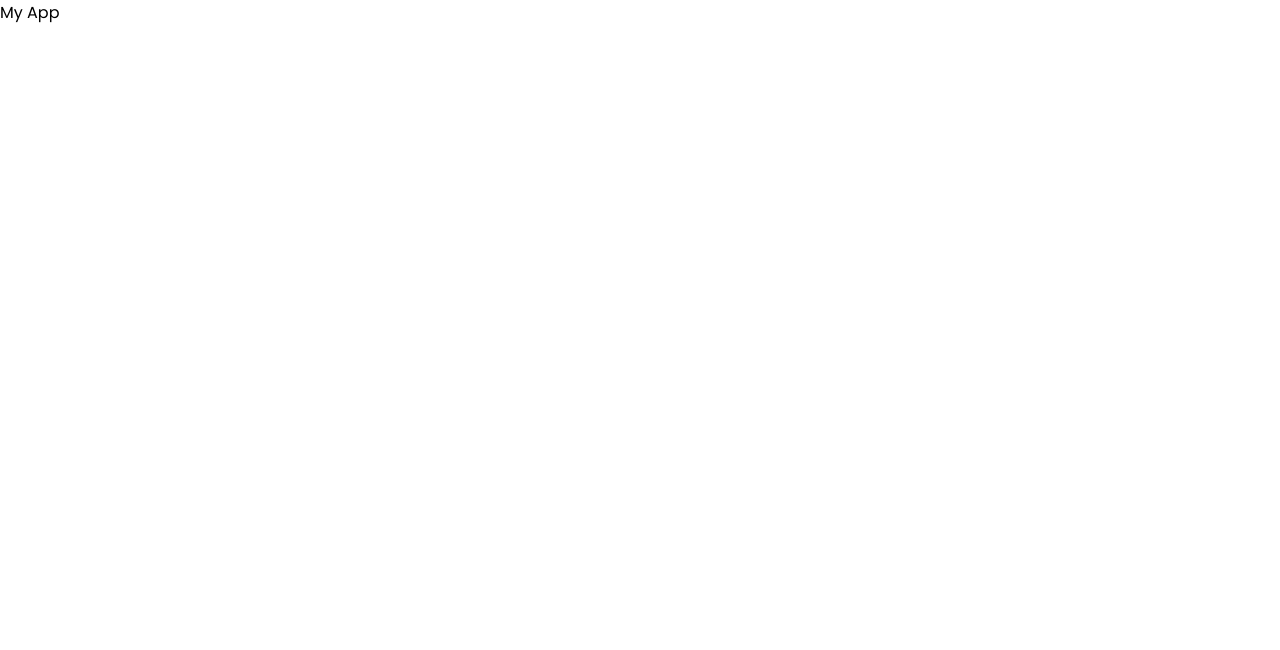
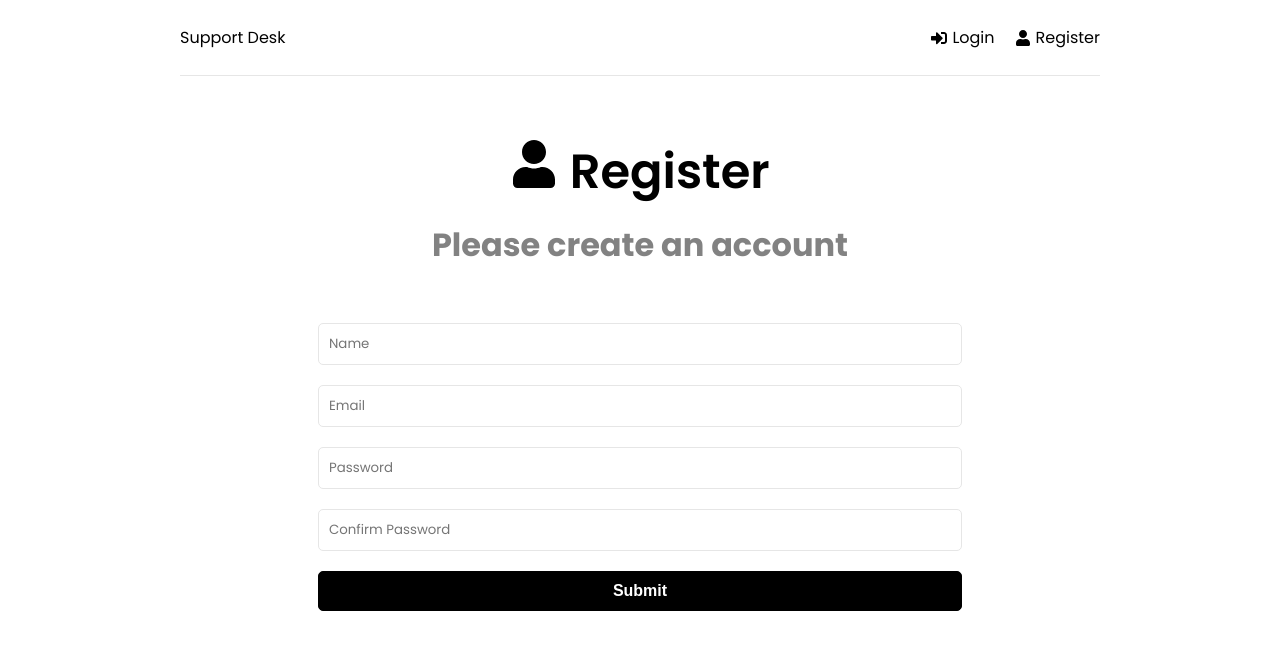
Before and after one commit to MattRuetz/TicketDesk, a React (Create React App) app in the folder frontend/: page /register in a window 1280 px wide. Shown: the top 650 px of the page. Built offline with nearby package versions, Linux system fonts and the light colour scheme.

Commit message:
header. login,register,home routes and pages created with frontent form validation for register.

```diff
--- a/frontend/src/App.js
+++ b/frontend/src/App.js
@@ -1,7 +1,28 @@
 import React from 'react';
+import { BrowserRouter as Router, Routes, Route } from 'react-router-dom';
+import { ToastContainer } from 'react-toastify';
+import 'react-toastify/dist/ReactToastify.css';
+import Header from './components/Header';
+import Login from './pages/Login';
+import Register from './pages/Register';
+import Home from './pages/Home';
 
 function App() {
-    return <div className="App">My App</div>;
+    return (
+        <>
+            <Router>
+                <div className="container">
+                    <Header />
+                    <Routes>
+                        <Route path="/" element={<Home />} />
+                        <Route path="/login" element={<Login />} />
+                        <Route path="/register" element={<Register />} />
+                    </Routes>
+                </div>
+            </Router>
+            <ToastContainer />
+        </>
+    );
 }
 
 export default App;
--- /dev/null
+++ b/frontend/src/components/Header.jsx
@@ -0,0 +1,26 @@
+import { FaSignInAlt, FaSignOutAlt, FaUser } from 'react-icons/fa';
+import { Link } from 'react-router-dom';
+
+function Header() {
+    return (
+        <header className="header">
+            <div className="logo">
+                <Link to="/">Support Desk</Link>
+            </div>
+            <ul>
+                <li>
+                    <Link to="/login">
+                        <FaSignInAlt /> Login
+                    </Link>
+                </li>
+                <li>
+                    <Link to="/register">
+                        <FaUser /> Register
+                    </Link>
+                </li>
+            </ul>
+        </header>
+    );
+}
+
+export default Header;
--- /dev/null
+++ b/frontend/src/pages/Home.jsx
@@ -0,0 +1,22 @@
+import { Link } from 'react-router-dom';
+import { FaQuestionCircle, FaTicketAlt } from 'react-icons/fa';
+
+function Home() {
+    return (
+        <>
+            <section className="heading">
+                <h1>How can we help?</h1>
+                <p>Please choose an option from the list:</p>
+            </section>
+
+            <Link to="/new-ticket" className="btn btn-reverse btn-block">
+                <FaQuestionCircle /> Create New Ticket
+            </Link>
+            <Link to="/tickets" className="btn btn-block">
+                <FaTicketAlt /> View My Tickets
+            </Link>
+        </>
+    );
+}
+
+export default Home;
--- /dev/null
+++ b/frontend/src/pages/Login.jsx
@@ -0,0 +1,69 @@
+import { useState } from 'react';
+import { FaSignInAlt } from 'react-icons/fa';
+import { toast } from 'react-toastify';
+
+function Login() {
+    const [formData, setFormData] = useState({
+        name: '',
+        email: '',
+        password: '',
+        password2: '',
+    });
+
+    const { email, password } = formData;
+
+    const onChange = (e) => {
+        setFormData((prevState) => ({
+            ...prevState,
+            [e.target.name]: e.target.value,
+        }));
+    };
+
+    const onSubmit = (e) => {
+        console.log(e.target.value);
+    };
+
+    return (
+        <div>
+            <section className="heading">
+                <h1>
+                    <FaSignInAlt /> Login
+                </h1>
+                <p>Pleae login to get support</p>
+            </section>
+
+            <section className="form">
+                <form onSubmit={onSubmit}>
+                    <div className="form-group">
+                        <input
+                            type="email"
+                            className="form-control"
+                            id="email"
+                            value={email}
+                            name="email"
+                            onChange={onChange}
+                            placeholder="Email"
+                        />
+                    </div>
+                    <div className="form-group">
+                        <input
+                            type="password"
+                            className="form-control"
+                            id="password"
+                            value={password}
+                            name="password"
+                            onChange={onChange}
+                            placeholder="Password"
+                        />
+                    </div>
+
+                    <div className="form-group">
+                        <button className="btn btn-block">Log In</button>
+                    </div>
+                </form>
+            </section>
+        </div>
+    );
+}
+
+export default Login;
--- /dev/null
+++ b/frontend/src/pages/Register.jsx
@@ -0,0 +1,96 @@
+import { useState } from 'react';
+import { FaUser } from 'react-icons/fa';
+import { toast } from 'react-toastify';
+
+function Register() {
+    const [formData, setFormData] = useState({
+        name: '',
+        email: '',
+        password: '',
+        password2: '',
+    });
+
+    const { name, email, password, password2 } = formData;
+
+    const onChange = (e) => {
+        setFormData((prevState) => ({
+            ...prevState,
+            [e.target.name]: e.target.value,
+        }));
+    };
+
+    const onSubmit = (e) => {
+        // Frontend validation
+        e.preventDefault();
+
+        if (password !== password2) {
+            toast.error('Passwords do not match!');
+        }
+    };
+
+    return (
+        <div>
+            <section className="heading">
+                <h1>
+                    <FaUser /> Register
+                </h1>
+                <p>Please create an account</p>
+            </section>
+
+            <section className="form">
+                <form onSubmit={onSubmit}>
+                    <div className="form-group">
+                        <input
+                            type="text"
+                            className="form-control"
+                            id="name"
+                            value={name}
+                            name="name"
+                            onChange={onChange}
+                            placeholder="Name"
+                        />
+                    </div>
+                    <div className="form-group">
+                        <input
+                            type="email"
+                            className="form-control"
+                            id="email"
+                            value={email}
+                            name="email"
+                            onChange={onChange}
+                            placeholder="Email"
+                        />
+                    </div>
+                    <div className="form-group">
+                        <input
+                            type="password"
+                            className="form-control"
+                            id="password"
+                            value={password}
+                            name="password"
+                            onChange={onChange}
+                            placeholder="Password"
+                        />
+                    </div>
+                    <div className="form-group">
+                        <input
+                            type="password"
+                            className="form-control"
+                            id="password2"
+                            value={password2}
+                            name="password2"
+                            onChange={onChange}
+                            placeholder="Confirm Password"
+                        />
+                    </div>
+
+                    <div className="form-group">
+                        <button className="btn btn-block">Submit</button>
+                    </div>
+                </form>
+            </section>
+        </div>
+    );
+}
+
+export default Register;
```
